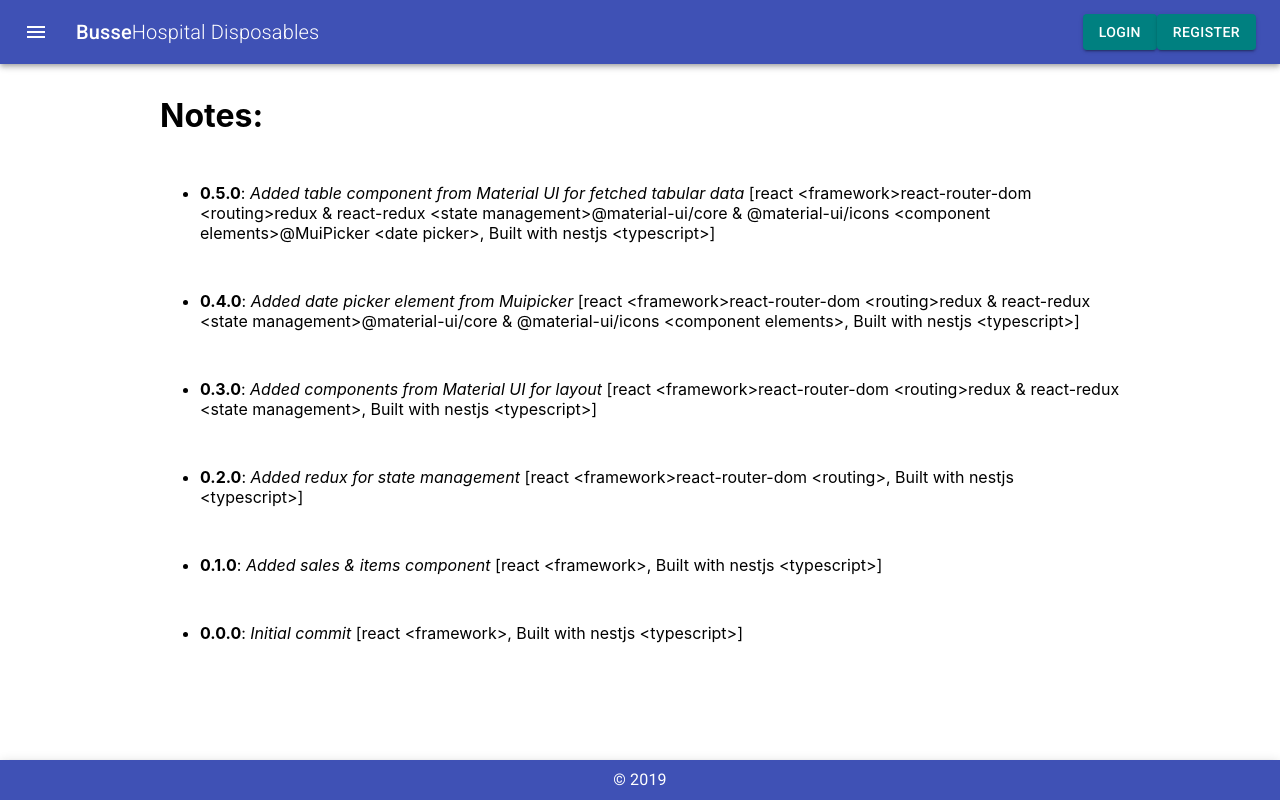
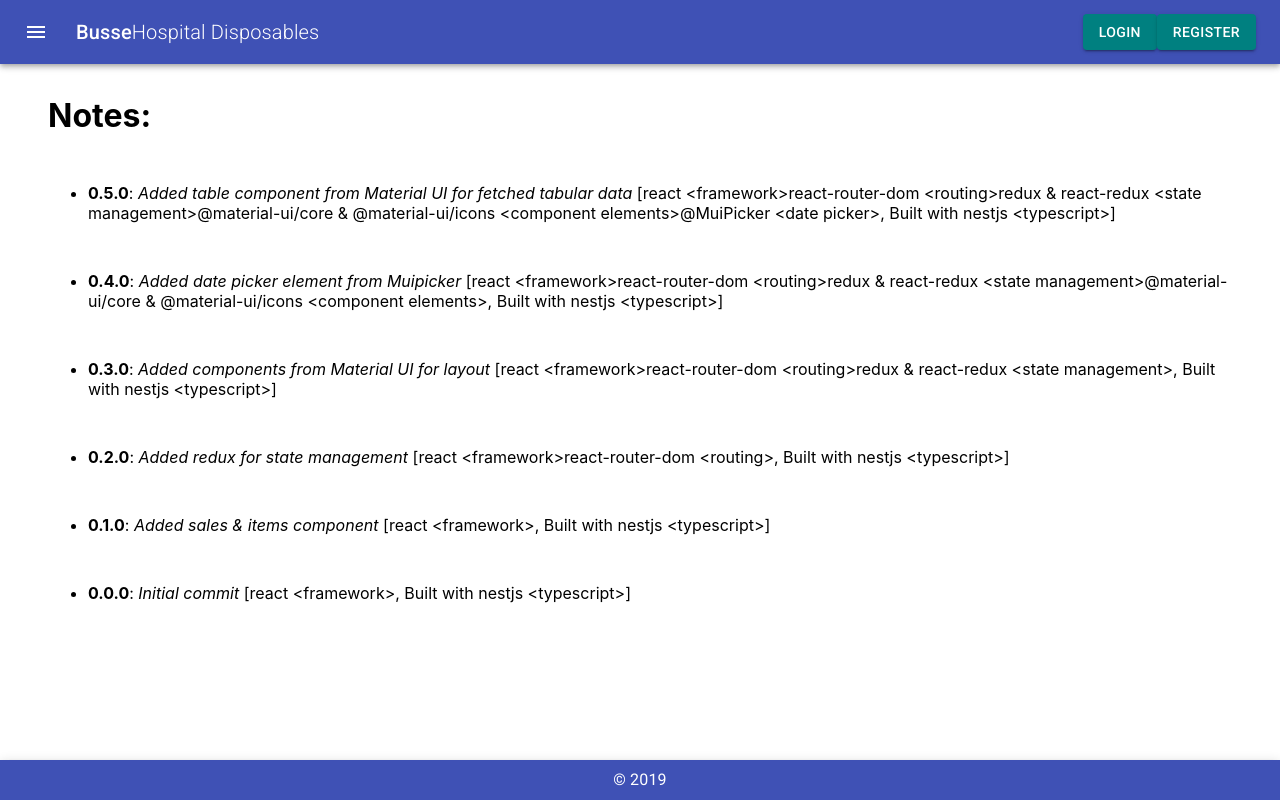
Before and after one commit to jlmodell/busse-materialui, a React (Create React App) app: page / in a window 1280 px wide. Built offline with nearby package versions, Linux system fonts and the light colour scheme.

Commit message:
adjust design navbar

```diff
--- a/src/components/layout/Navbar.js
+++ b/src/components/layout/Navbar.js
@@ -13,7 +13,8 @@ import {
   List,
   ListItem,
   ListItemIcon,
-  ListItemText
+  ListItemText,
+  Hidden
 } from "@material-ui/core";
 
 import MenuIcon from "@material-ui/icons/Menu";
@@ -78,6 +79,7 @@ const NavBar = props => {
             Hospital Disposables
           </Typography>
           {!props.state.user.token ? (
+            <Hidden xsDown>
               <Button
                 variant='contained'
                 className={classes.button}
@@ -86,7 +88,9 @@ const NavBar = props => {
               >
                 Login
               </Button>
+            </Hidden>
           ) : (
+            <Hidden xsDown>
               <Button
                 variant='contained'
                 component={Link}
@@ -99,8 +103,10 @@ const NavBar = props => {
               >
                 Logout
               </Button>
+            </Hidden>
           )}
           {!props.state.user.token ? (
+            <Hidden xsDown>
               <Button
                 variant='contained'
                 className={classes.button}
@@ -109,6 +115,7 @@ const NavBar = props => {
               >
                 Register
               </Button>
+            </Hidden>
           ) : (
             ""
           )}
--- a/src/pages/Home.js
+++ b/src/pages/Home.js
@@ -52,10 +52,10 @@ export default function Home() {
 
   const styles = {
     li: {
-      margin: "3rem 10rem"
+      margin: "3rem 3rem"
     },
     title: {
-      margin: "2rem 10rem"
+      margin: "2rem 3rem"
     }
   };
 
```
Lines whose indentation alone changed are shown as unchanged.
